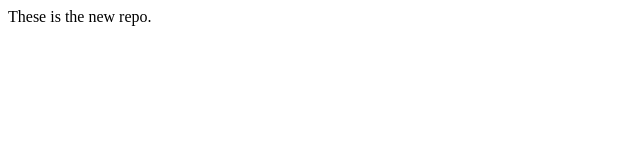
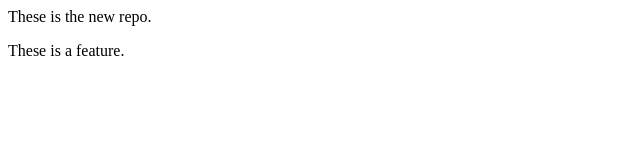
Before and after one commit to Prachi0306/localrepo, a plain HTML site: page index.html in a window 1280 px wide. Shown: the full height of the page, 0-640 px from the left. Drawn offline with Linux system fonts and the light colour scheme.

Commit message:
Add new feature

```diff
--- a/index.html
+++ b/index.html
@@ -1 +1,2 @@
 <p>These is the new repo.</p>
+<p>These is a feature.</p>
```
